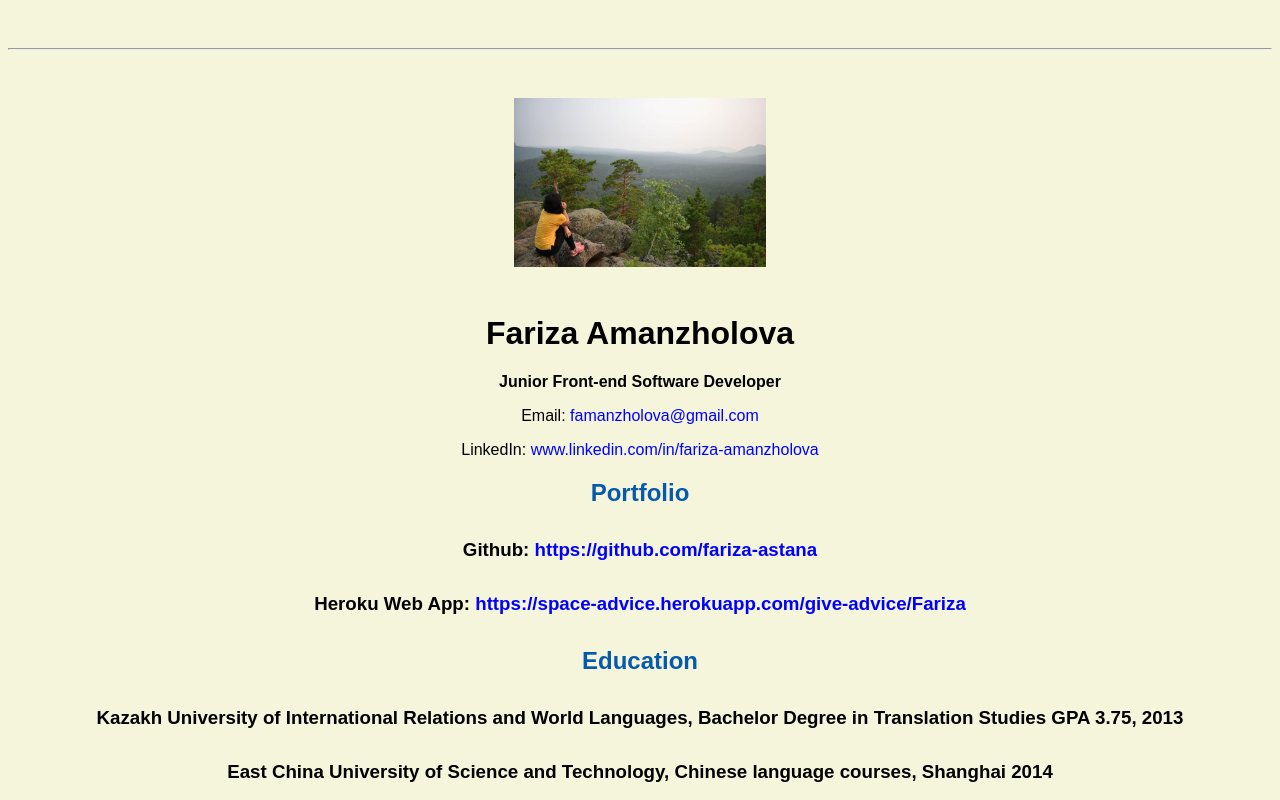
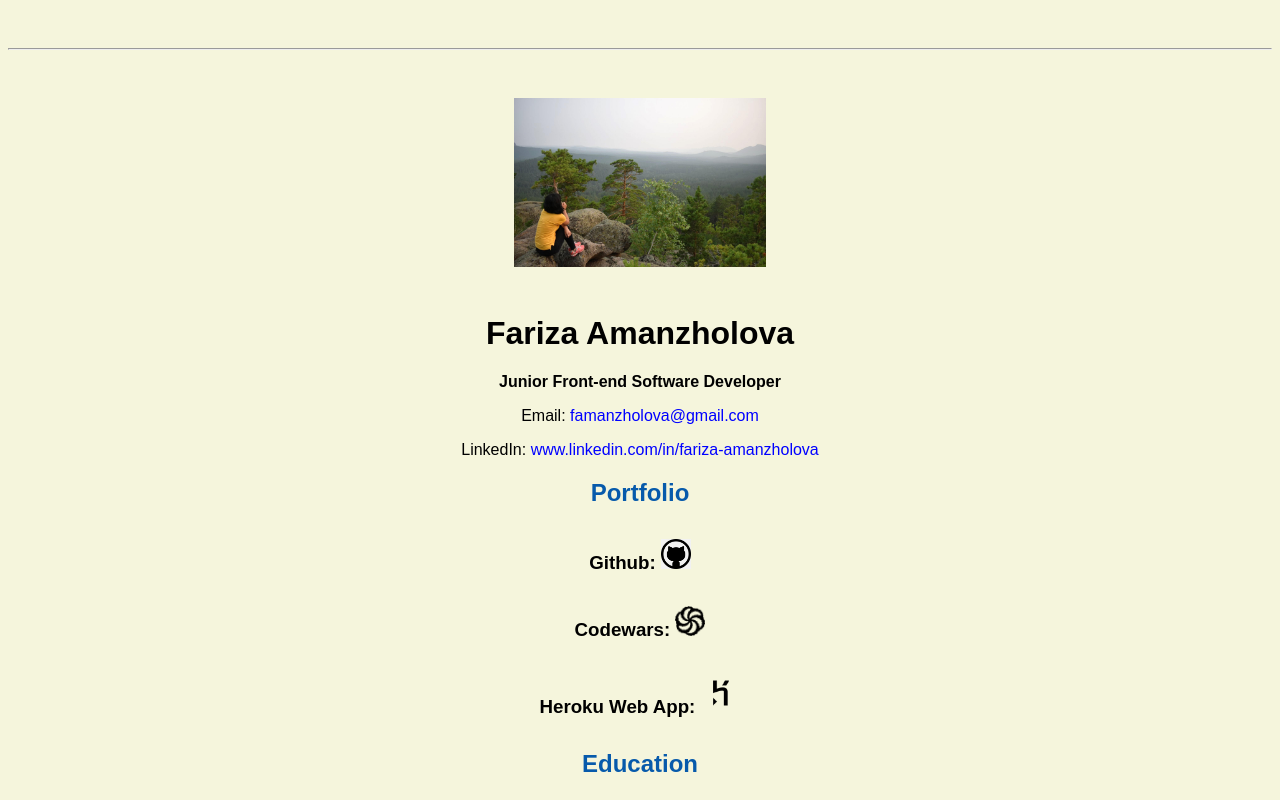
Before and after one commit to fariza-astana/fariza-astana.github.io, a plain HTML site: page resume.html in a window 1280 px wide. Shown: the top 800 px of the page. Drawn offline with Linux system fonts and the light colour scheme.

Commit message:
fix: add new icon
fix: add new icon

```diff
--- a/master.css
+++ b/master.css
@@ -56,3 +56,19 @@ ul {
 	margin: 0 auto;
 	text-align: left;
 }
+.img {
+	width: 30px;
+	height: 30px;
+}
+.img:hover {
+	transform: scale(1.5);
+	transition: 0.5s;
+}
+.img-heroku {
+	width: 40px;
+	height: 40px;
+}
+.img-heroku:hover {
+	transform: scale(1.5);
+	transition: 0.5s;
+}
--- a/resume.html
+++ b/resume.html
@@ -22,8 +22,10 @@
 <p>LinkedIn: <a href="https://www.linkedin.com/in/fariza-amanzholova-9a8a63117/">www.linkedin.com/in/fariza-amanzholova</a></p>
 
 <h2>Portfolio</h2>
-  <h3>Github: <a href="https://github.com/fariza-astana" target="_blank">https://github.com/fariza-astana</a></h3>
-  <h3>Heroku Web App: <a href="https://space-advice.herokuapp.com/give-advice/Fariza" target="_blank">https://space-advice.herokuapp.com/give-advice/Fariza</a></h3>
+  <h3>Github:   <a href="https://github.com/fariza-astana" target="_blank"><img class="img" src="github.png"> </a></h3>
+  <h3>Codewars:   <a href="https://www.codewars.com/users/fariza-astana" target="_blank"><img class="img" src="codewars-256.png"> </a></h3>
+
+  <h3>Heroku Web App: <a href="https://space-advice.herokuapp.com/give-advice/Fariza" target="_blank"><img class="img-heroku" src="heroku_black.png"> </a></h3>
 
 
 <h2>Education</h2>
```
Also changed, not shown: index.html (+4 -1 lines), codewars-256.png (added), github.png (added), heroku_black.png (added).
